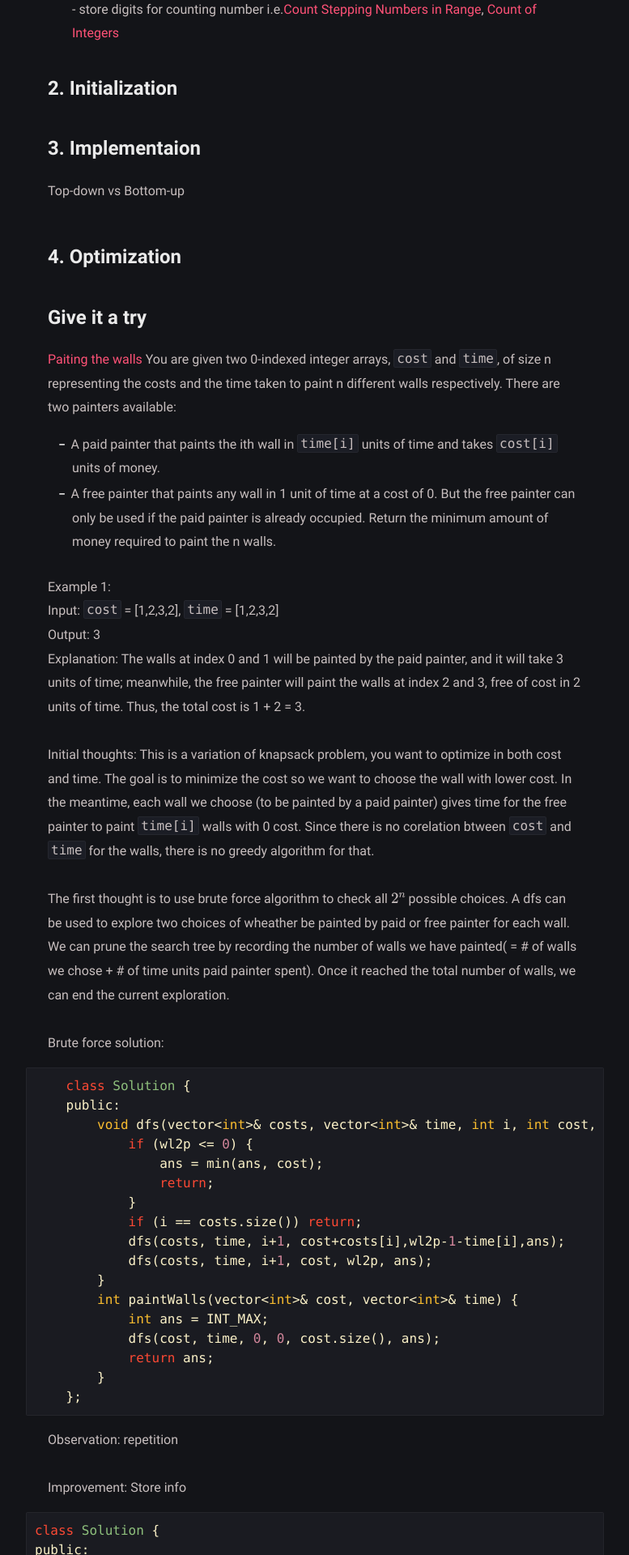
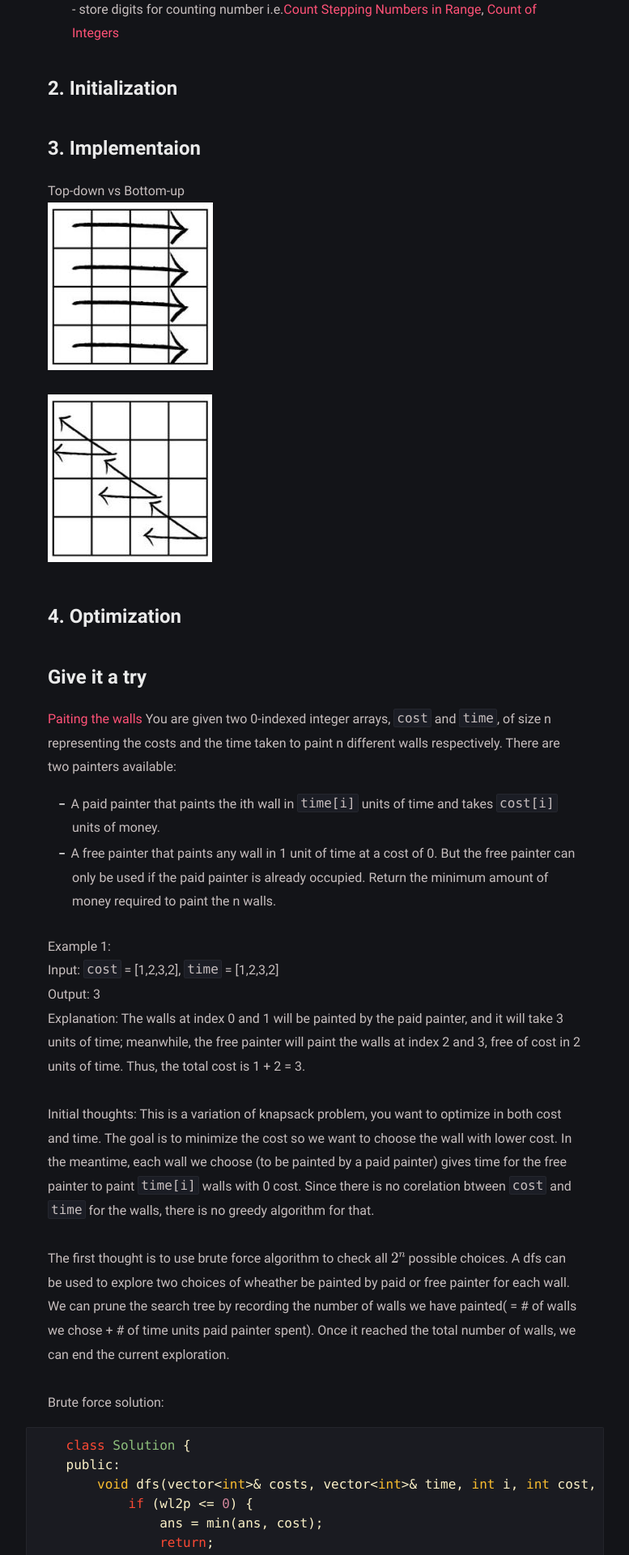
Before and after one commit to h-haoran/h-haoran.github.io, a Jekyll site: the page built from _posts/algorithm/dynamic-programming/2023-11-27-a-glimpse-of-dp.md, in a window 1280 px wide. Shown: the part 2354-4274 px from the top of the page at 81% size, without its empty margins (251-1028 px from the left). Built offline with Jekyll 4.4.1, drawn with Linux system fonts in a browser that asks for light colours.

Commit message:
update img

```diff
--- a/_posts/algorithm/dynamic-programming/2023-11-27-a-glimpse-of-dp.md
+++ b/_posts/algorithm/dynamic-programming/2023-11-27-a-glimpse-of-dp.md
@@ -78,6 +78,9 @@ In summary, There are several types of subproblem:
 # 2. Initialization
 # 3. Implementaion
 Top-down vs Bottom-up
+![bot-up](/assets/img/botup.JPG)
+
+![bot-up](/assets/img/topdown.JPG)
 # 4. Optimization
 
 # Give it a try
```
Also changed, not shown: assets/img/botup-topdown.jpg (added), assets/img/botup.JPG (added), assets/img/topdown.JPG (added).
